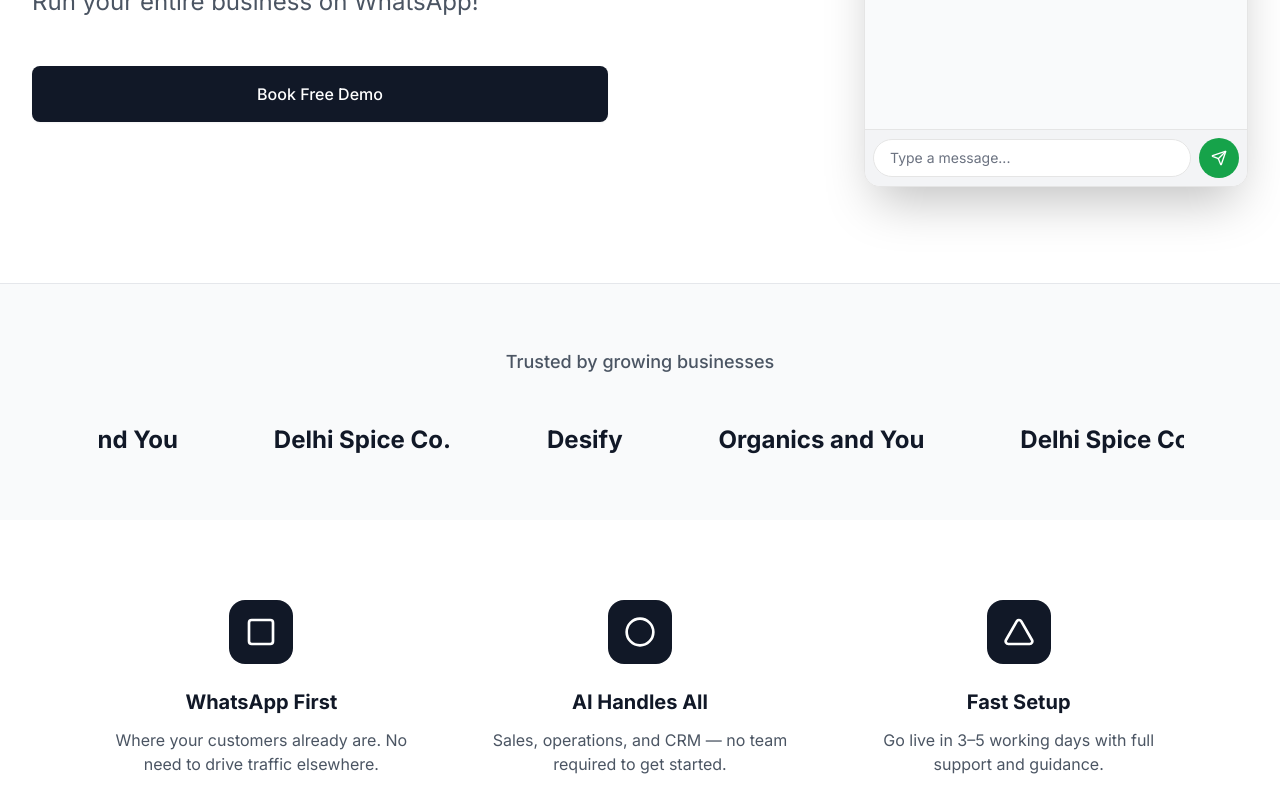
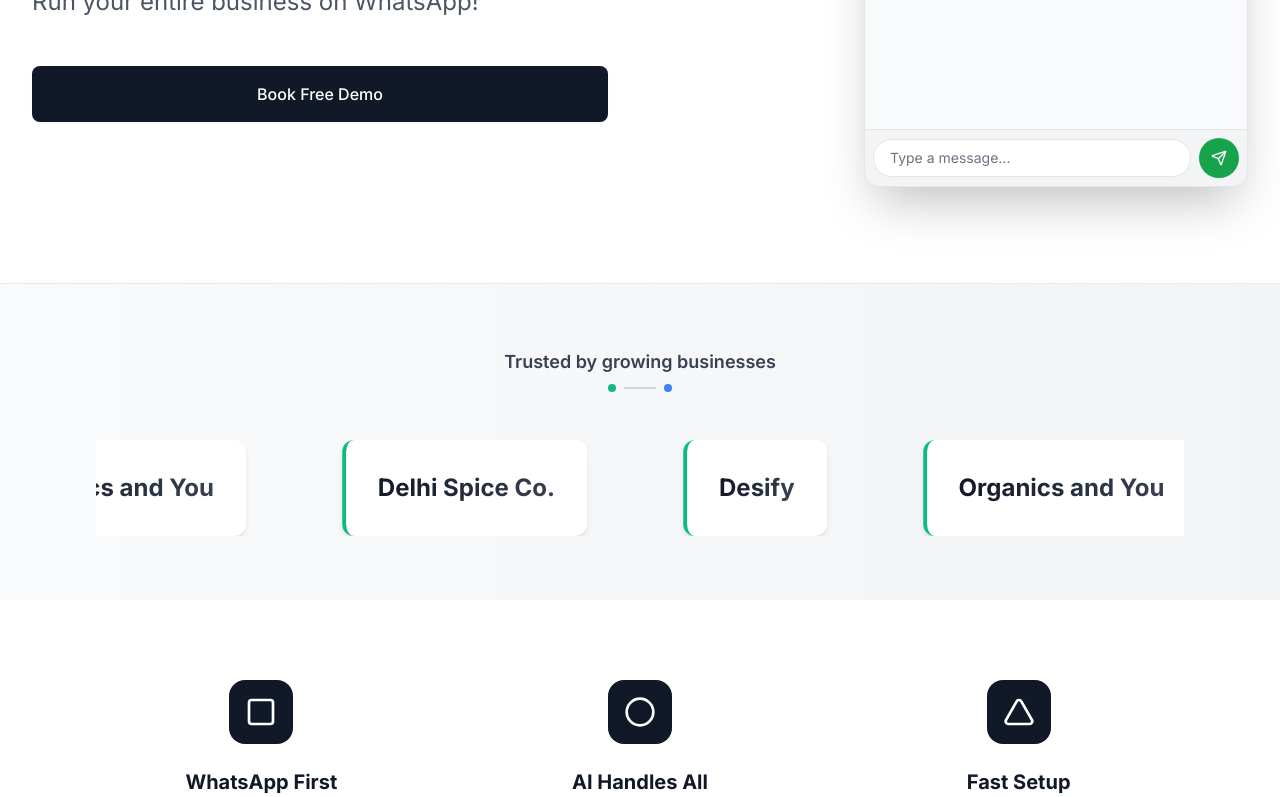
Before and after one commit to shopclapp/shopclapp.github.io, a React (Vite) app: page / in a window 1280 px wide. Shown: the part 553-1350 px from the top of the page. Built offline with nearby package versions, Linux system fonts and the light colour scheme.

Commit message:
enhanced brands carousel

```diff
--- a/src/pages/Index.tsx
+++ b/src/pages/Index.tsx
@@ -131,37 +131,44 @@ const Index = () => {
         </div>
       </section>
 
-      {/* Brands Scrolling Section */}
-      <section className="py-8 sm:py-12 lg:py-16 bg-gray-50 border-t border-gray-200">
+      {/* Enhanced Minimal Brands Section */}
+      <section className="py-8 sm:py-12 lg:py-16 bg-gradient-to-r from-gray-50 to-gray-100 border-t border-gray-200">
         <div className="max-w-6xl mx-auto px-4 sm:px-6 lg:px-8">
           <div className="text-center mb-6 sm:mb-8 lg:mb-12">
-            <p className="text-sm sm:text-base lg:text-lg text-gray-600 font-medium">
+            <p className="text-sm sm:text-base lg:text-lg text-gray-700 font-semibold mb-2">
               Trusted by growing businesses
             </p>
+            <div className="flex justify-center items-center space-x-2">
+              <div className="w-2 h-2 bg-emerald-500 rounded-full"></div>
+              <div className="w-8 h-0.5 bg-gray-300"></div>
+              <div className="w-2 h-2 bg-blue-500 rounded-full"></div>
+            </div>
           </div>
 
           <div className="relative overflow-hidden">
             <div className="flex animate-scroll">
-              {/* First set of brands */}
               {brands.map((brand, index) => (
                 <div
                   key={`first-${index}`}
                   className="flex-shrink-0 mx-6 sm:mx-8 lg:mx-12 text-center"
                 >
-                  <span className="text-lg sm:text-xl lg:text-2xl font-bold text-gray-900">
-                    {brand}
-                  </span>
+                  <div className="bg-white rounded-xl shadow-md hover:shadow-lg transition-all duration-300 p-4 sm:p-6 lg:p-8 border-l-4 border-emerald-500">
+                    <span className="text-lg sm:text-xl lg:text-2xl font-bold bg-gradient-to-r from-gray-900 to-gray-700 bg-clip-text text-transparent">
+                      {brand}
+                    </span>
+                  </div>
                 </div>
               ))}
-              {/* Duplicate set for seamless scrolling */}
               {brands.map((brand, index) => (
                 <div
                   key={`second-${index}`}
                   className="flex-shrink-0 mx-6 sm:mx-8 lg:mx-12 text-center"
                 >
-                  <span className="text-lg sm:text-xl lg:text-2xl font-bold text-gray-900">
-                    {brand}
-                  </span>
+                  <div className="bg-white rounded-xl shadow-md hover:shadow-lg transition-all duration-300 p-4 sm:p-6 lg:p-8 border-l-4 border-emerald-500">
+                    <span className="text-lg sm:text-xl lg:text-2xl font-bold bg-gradient-to-r from-gray-900 to-gray-700 bg-clip-text text-transparent">
+                      {brand}
+                    </span>
+                  </div>
                 </div>
               ))}
             </div>
```
